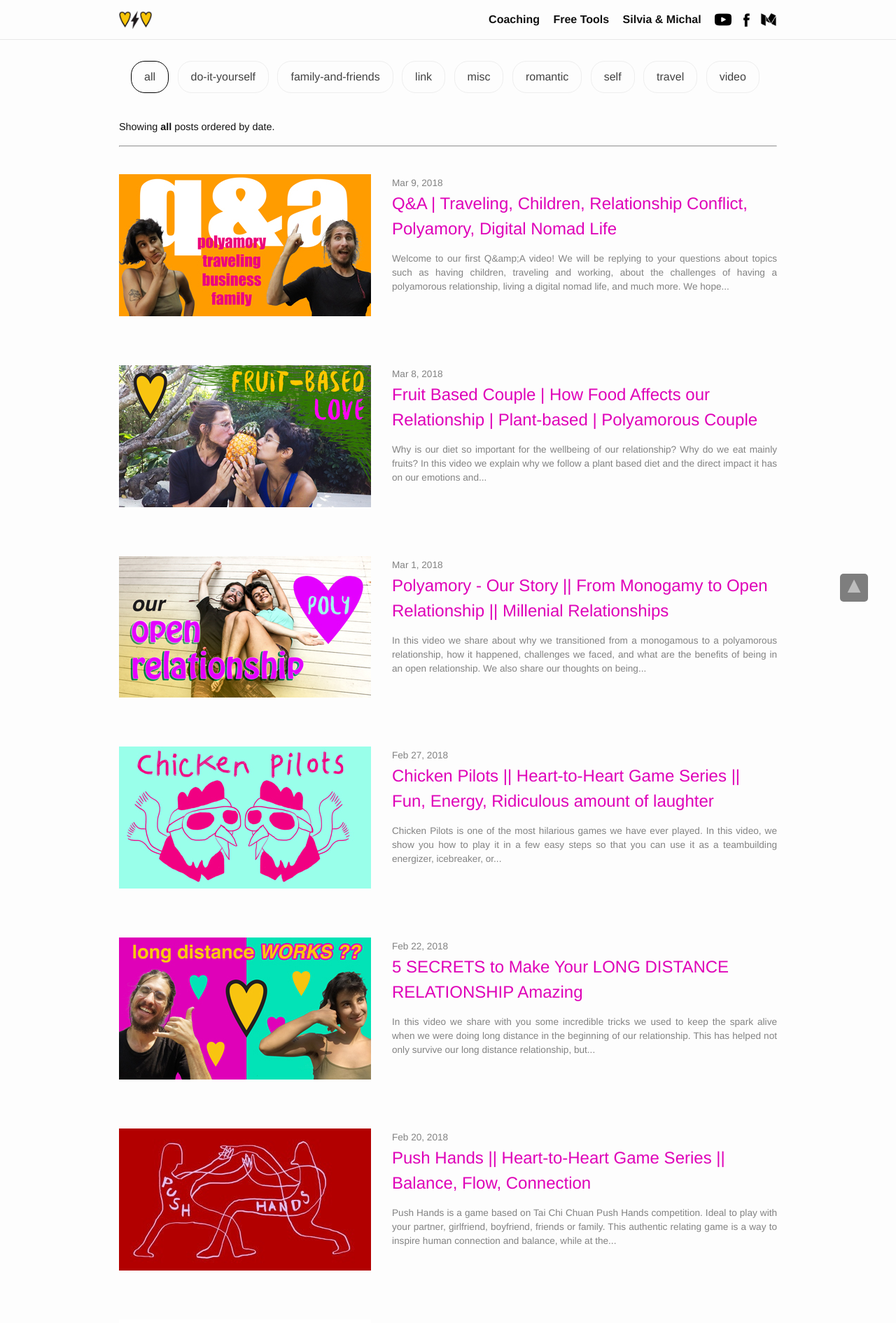
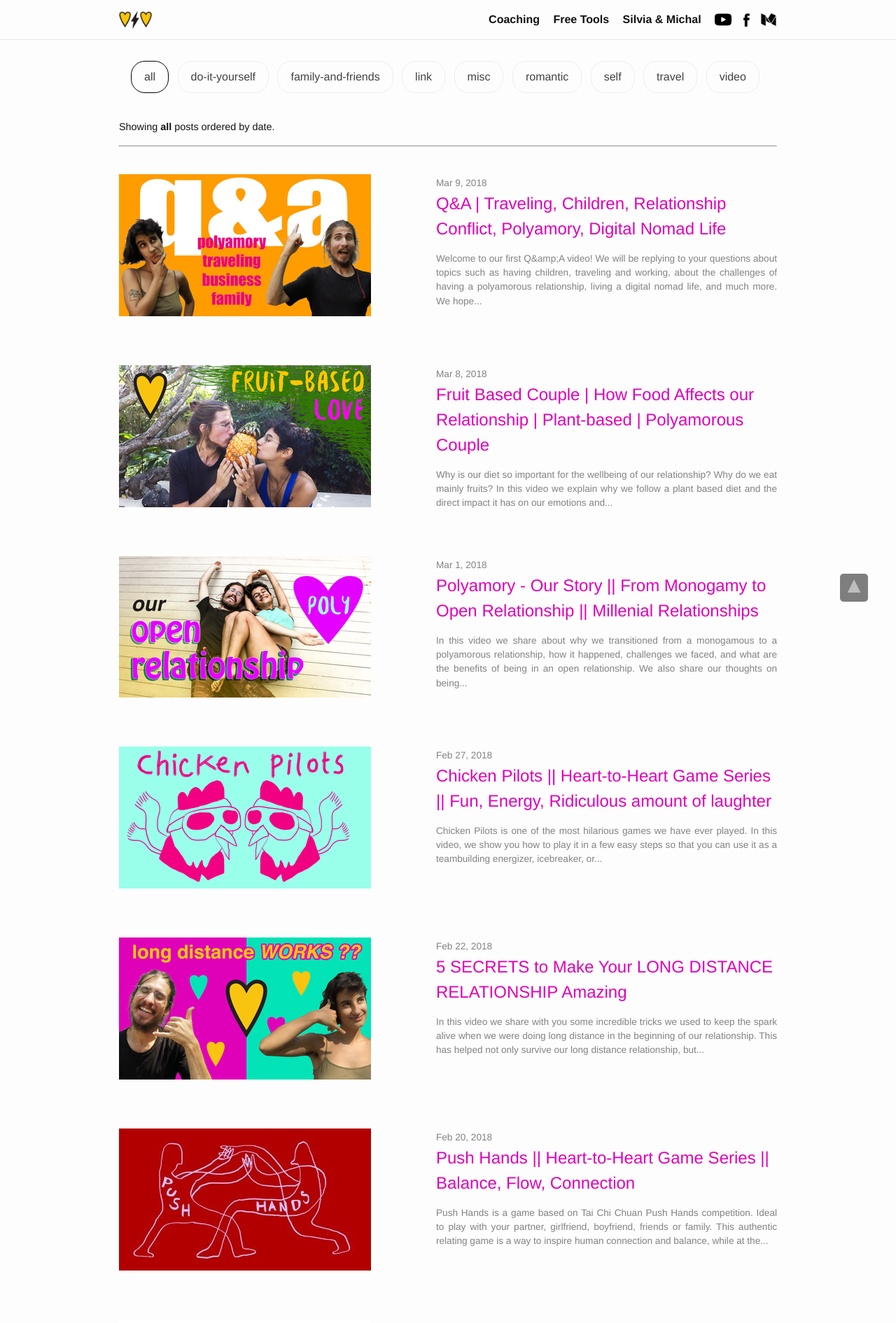
Before and after one commit to Honeyboom/honeyboom.github.io, a Jekyll site: the page built from free-tools.md, in a window 1280 px wide. Shown: the top 1891 px of the page at 70% size. Built offline with Jekyll 4.4.1, drawn with Linux system fonts in a browser that asks for light colours.

Commit message:
Tweaked the responsiveness of Free Tools posts mobile layout

```diff
--- a/_sass/minima/_layout.scss
+++ b/_sass/minima/_layout.scss
@@ -506,13 +506,12 @@
 }
 
 .post-thumb {
-  width: auto;
-  height: auto;
-  max-width: 360px;
-  min-width: 360px;
+  min-width: 45%;
   margin-right: $spacing-unit;
   margin-bottom: $spacing-unit;
+
   @include media-query($on-palm) {
+    align-self: center;
     margin-right: 0px;
     margin-bottom: $small-spacing-unit;
     min-width: 160px;
```
